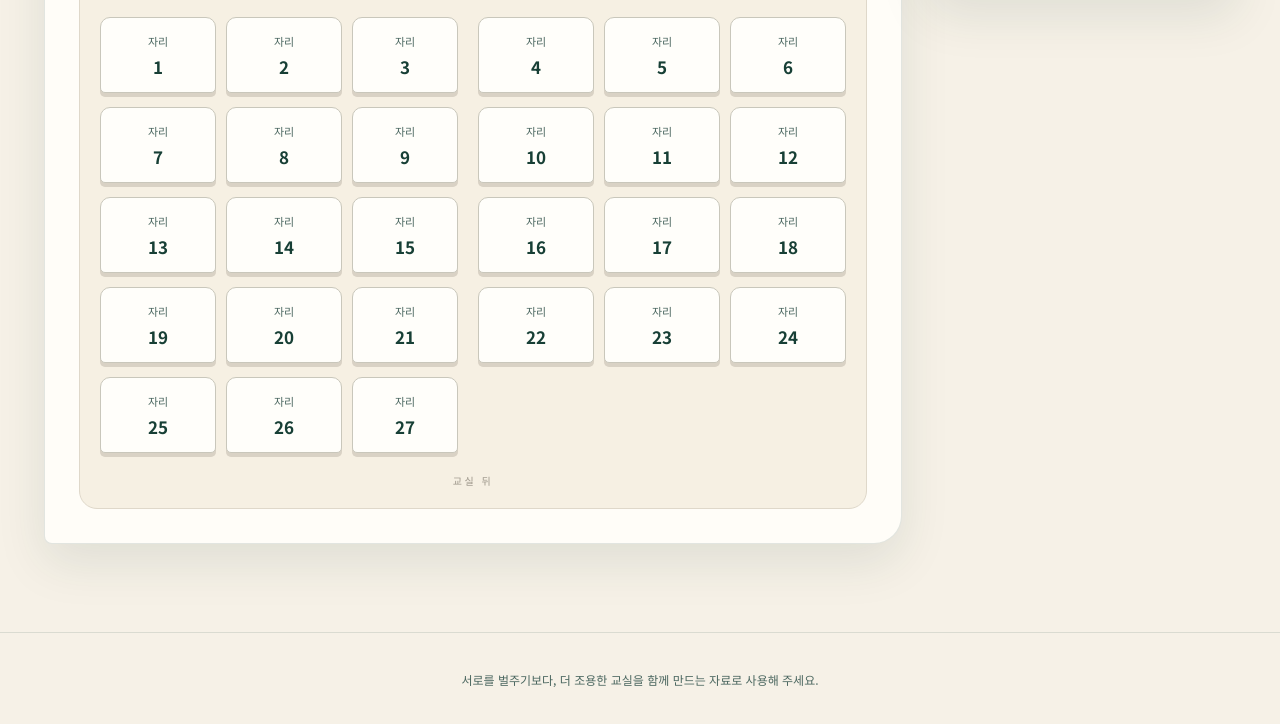
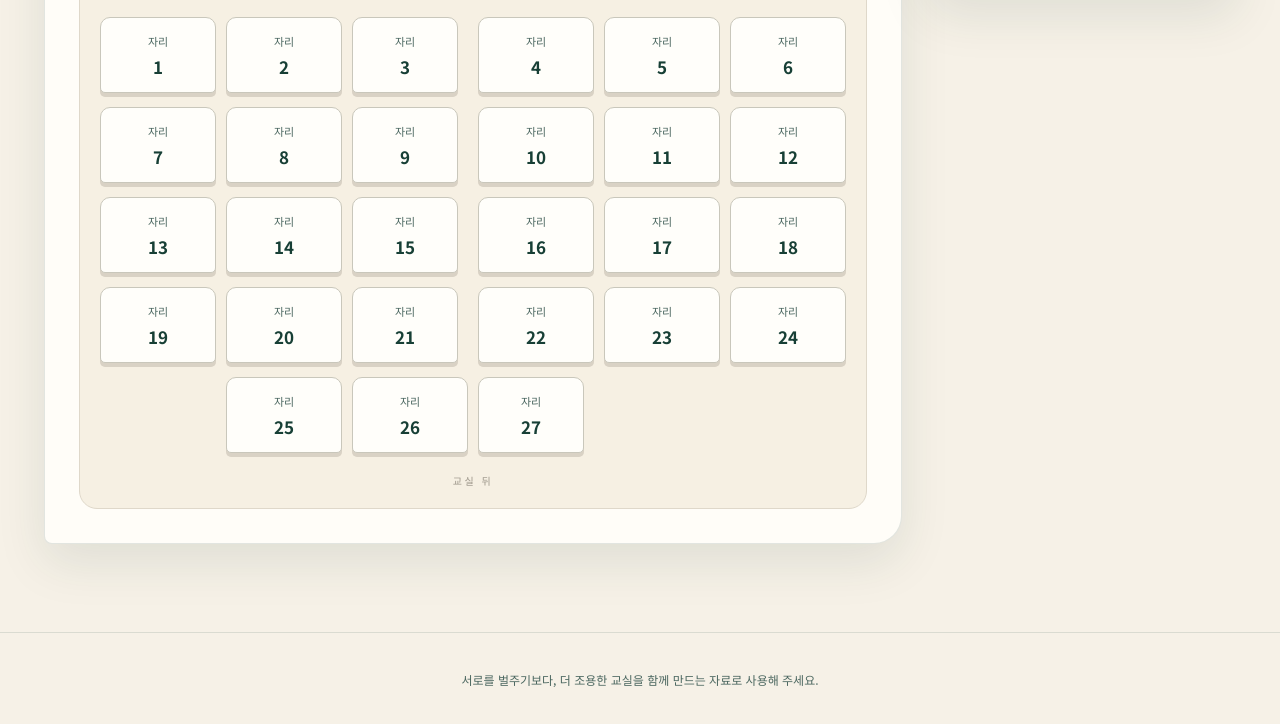
Before and after one commit to kdynt17/quiet-class-seat-survey, a plain HTML site: page index.html in a window 1280 px wide. Shown: the part 971-1695 px from the top of the page. Drawn offline with Linux system fonts and the light colour scheme.

Commit message:
Align final three seats under 20 to 22

```diff
--- a/styles.css
+++ b/styles.css
@@ -86,6 +86,7 @@ main { overflow: hidden; }
 .seat-grid { display: grid; grid-template-columns: repeat(6, minmax(76px, 1fr)); gap: 14px 10px; }
 .seat { position: relative; min-height: 76px; padding: 12px 8px 10px; border: 1px solid #c9c7bb; border-radius: 10px 10px 5px 5px; background: #fffefa; box-shadow: 0 4px 0 #d9d2c5; cursor: pointer; transition: transform .16s ease, border-color .16s ease, background .16s ease; }
 .seat:nth-child(6n + 3) { margin-right: 10px; }
+.seat:nth-child(25) { grid-column: 2; }
 .seat:hover { transform: translateY(-3px); border-color: var(--orange); }
 .seat:focus-visible { outline: 3px solid rgba(255, 122, 69, .35); outline-offset: 2px; }
 .seat span { display: block; color: var(--ink-soft); font-size: 11px; }
```
